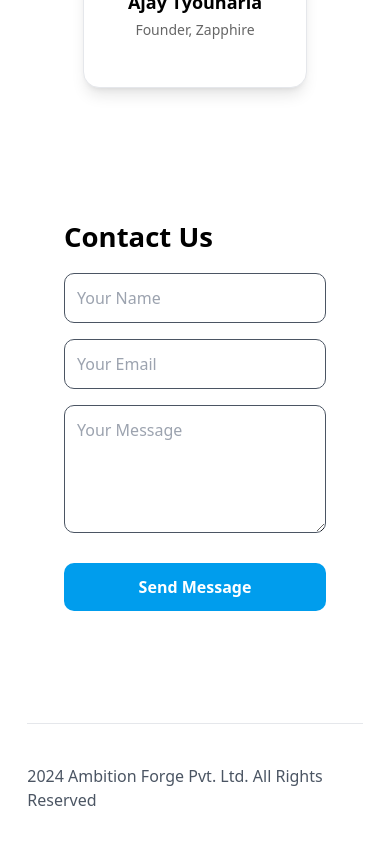
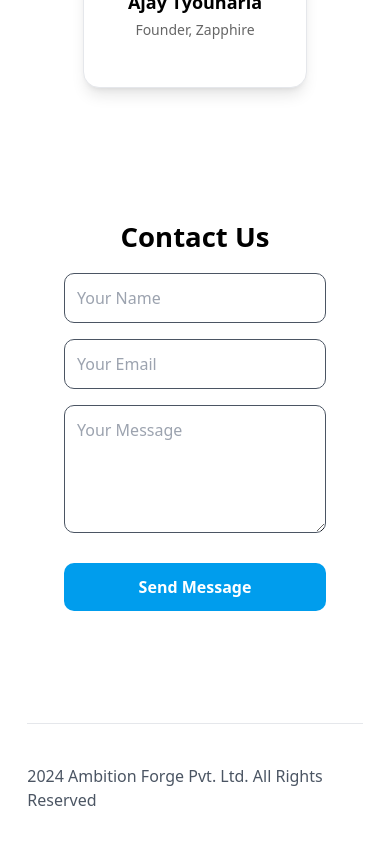
Before and after one commit to atominfra/landing-page, a Next.js app: page / in a window 390 px wide. Shown: the part 6116-6960 px from the top of the page. Built offline with nearby package versions, Linux system fonts and the light colour scheme; a web font is replaced by a local one.

Commit message:
'contact us' is centered (mobile)

```diff
--- a/src/components/feedback.jsx
+++ b/src/components/feedback.jsx
@@ -63,7 +63,7 @@ const FeedBack = () => {
           onSubmit={handleSubmit}
           className="md:w-2/3 w-full max-w-lg bg-[#FFFFFF] p-8 rounded-lg "
         >
-          <h2 className="text-[1.72rem] text-black font-semibold my-4 lg:mt-0">Contact Us</h2>
+          <h2 className="text-[1.72rem] text-black font-semibold my-4 lg:mt-0 text-center md:text-left">Contact Us</h2>
           <div className="flex flex-col md:flex-row md:space-x-4 my-4">
             <input
               type="text"
```
